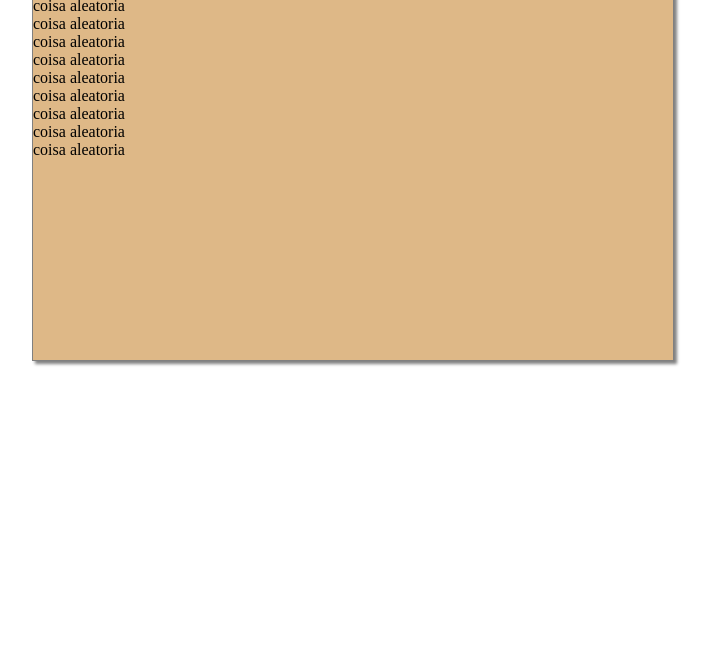
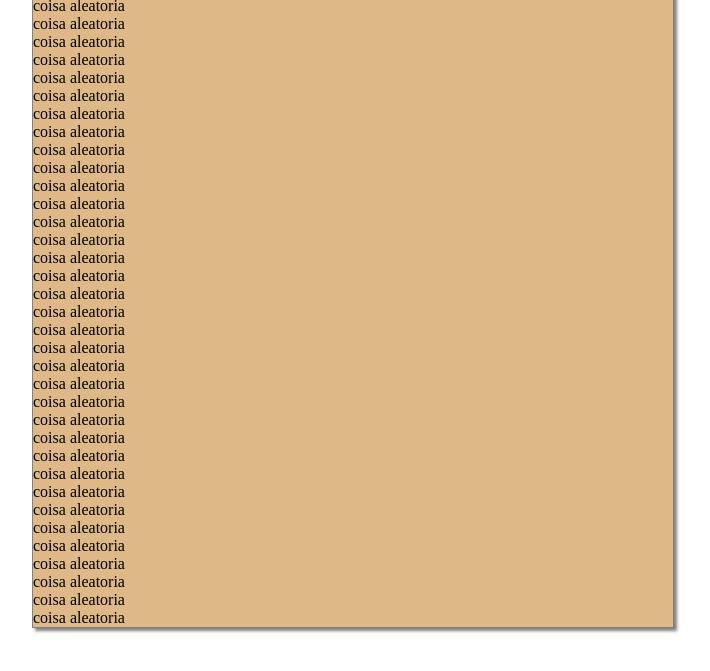
Before and after one commit to GuilhermeTressoFatec/si_intro_git, a plain HTML site: page index.html in a window 1280 px wide. Shown: the part 41-712 px from the top of the page, without its empty margins (287-997 px from the left). Drawn offline with Linux system fonts and the light colour scheme.

Commit message:
adicionado informação

```diff
--- a/index.html
+++ b/index.html
@@ -19,6 +19,35 @@
         <p>coisa aleatoria</p>
         <p>coisa aleatoria</p>
         <p>coisa aleatoria</p>
+        <p>coisa aleatoria</p>
+        <p>coisa aleatoria</p>
+        <p>coisa aleatoria</p>
+        <p>coisa aleatoria</p>
+        <p>coisa aleatoria</p>
+        <p>coisa aleatoria</p>
+
+        <p>coisa aleatoria</p>
+        <p>coisa aleatoria</p>
+        <p>coisa aleatoria</p>
+    <p>coisa aleatoria</p>
+            <p>coisa aleatoria</p>        <p>coisa aleatoria</p>
+            <p>coisa aleatoria</p>
+            <p>coisa aleatoria</p>
+
+
+                    <p>coisa aleatoria</p>
+        <p>coisa aleatoria</p>
+        <p>coisa aleatoria</p>        <p>coisa aleatoria</p>
+        <p>coisa aleatoria</p>
+        <p>coisa aleatoria</p>
+        <p>coisa aleatoria</p>
+        <p>coisa aleatoria</p>
+        <p>coisa aleatoria</p>
+
+
+        <p>coisa aleatoria</p>
+        <p>coisa aleatoria</p>
+        <p>coisa aleatoria</p>
     </div>
 </body>
 </html>
```
